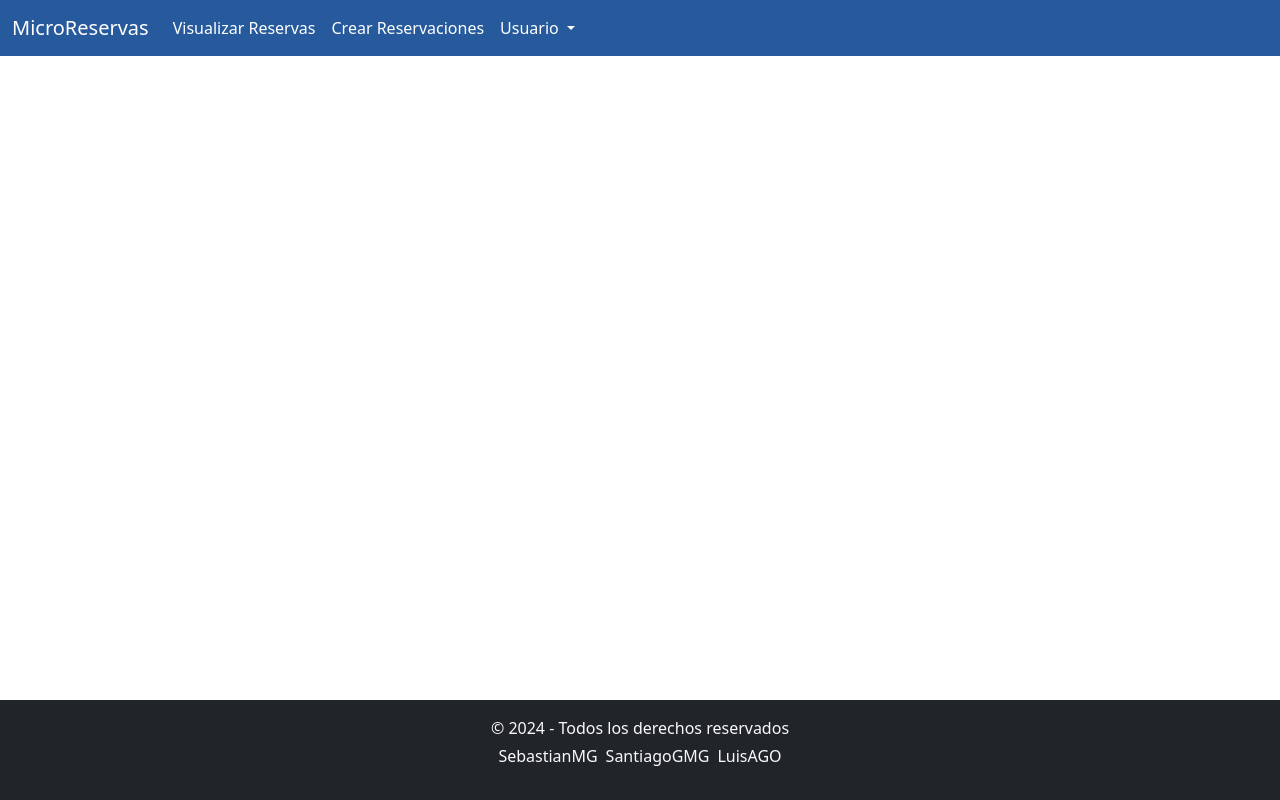
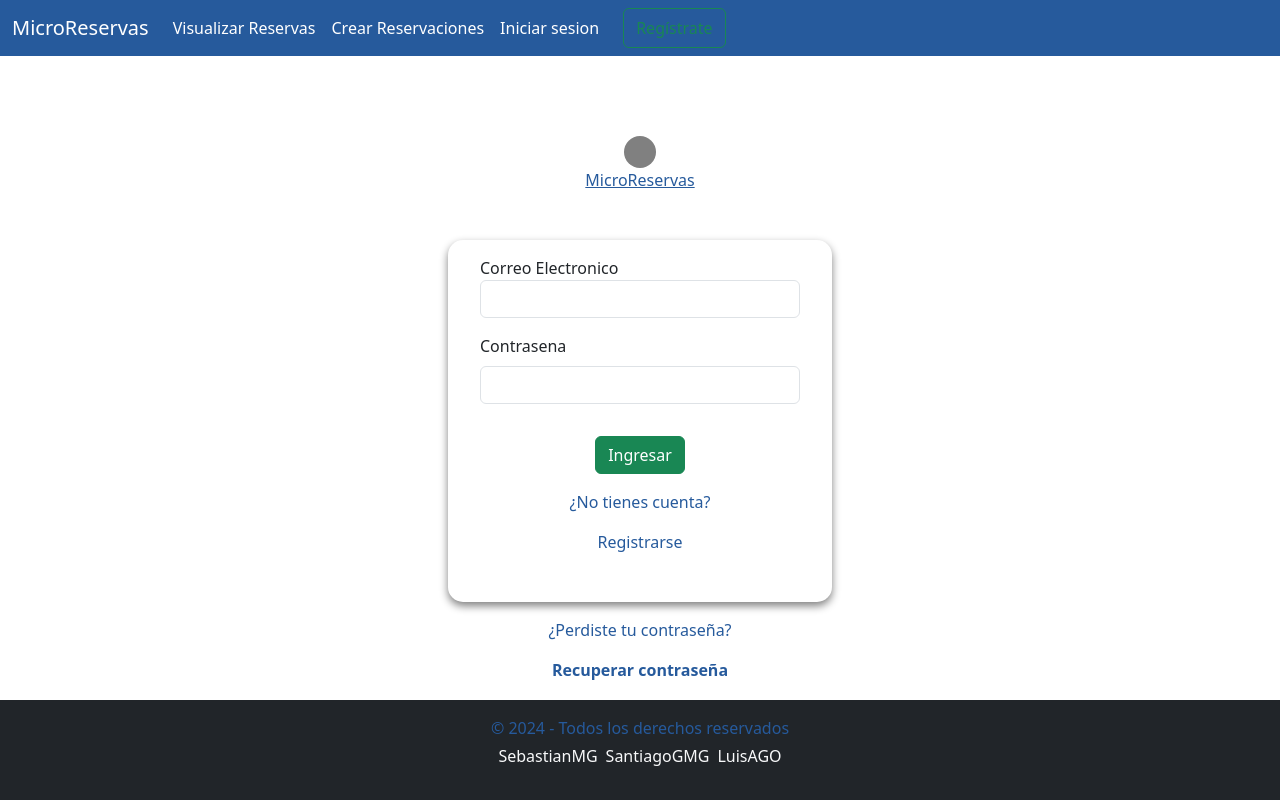
Before and after one commit to SebastianMayG/Frontend-Reservaciones, a Vue app: page /IniciarSesion in a window 1280 px wide. Built offline with nearby package versions, Linux system fonts and the light colour scheme.

Commit message:
feat: :construction: "Creacion de la vista "IniciarSesion""

```diff
--- a/src/components/NavBar.vue
+++ b/src/components/NavBar.vue
@@ -1,5 +1,10 @@
 <script setup>
 import { RouterLink } from 'vue-router';
+
+  const goToRegister = () => {
+      window.location.href = '/IniciarSesion';
+    };
+
 </script>
 
 <template>
@@ -17,16 +22,12 @@ import { RouterLink } from 'vue-router';
         <li class="nav-item">
             <RouterLink to = "/" class="nav-link active palabras" aria-current="page" >Crear Reservaciones</RouterLink>
         </li>
-        <li class="nav-item dropdown">
-          <a class="nav-link dropdown-toggle palabras" href="#" role="button" data-bs-toggle="dropdown" aria-expanded="false">
-            Usuario
-          </a>
-          <ul class="dropdown-menu">
-            <li><a class="dropdown-item " href="#">no se</a></li>
-            <li><a class="dropdown-item " href="#">lo puso luis en el figma</a></li>
-            <li><a class="dropdown-item" href="#">preguntenle a el</a></li>
-          </ul>
+        <li>
+          <RouterLink to = "/"  class="nav-link active palabras">Iniciar sesion</RouterLink>
         </li>
+          <button type="button" class="btn btn-outline-success ms-3" @click="goToRegister">
+              Regístrate
+            </button>
       </ul>
     </div>
   </div>
--- a/src/router/index.js
+++ b/src/router/index.js
@@ -1,6 +1,7 @@
 import { createRouter, createWebHistory } from 'vue-router';
 import VisualizarReservas from '../view/VisualizarReservas.vue';
 import CrearReservacion from '../view/CrearReservacion.vue';
+import IniciarSesion from '@/view/IniciarSesion.vue';
 
 const routes = [
     {
@@ -13,6 +14,11 @@ const routes = [
         name : "CrearReservacion",
         component: CrearReservacion
     },
+    {
+        path: '/IniciarSesion',
+        name : "IniciarSesion",
+        component: IniciarSesion
+    }
 ];
 
 const router = createRouter({
--- /dev/null
+++ b/src/view/IniciarSesion.vue
@@ -0,0 +1,79 @@
+<script>
+import 'bootstrap/dist/js/bootstrap.bundle.min.js';
+//import { RouterLink,RouterView } from 'vue-router';
+//import { useRouter } from 'vue-router';
+
+//const router = useRouter();
+
+
+export default {
+    name: 'IniciarSesion',
+};
+</script>
+
+<template>
+    <div class="center-elements mb-3">
+        <div class="center-elements m-5">
+            <img src="" alt="">
+            <div style="border-radius: 50%; background-color: gray; width: 2rem; height: 2rem;"></div>
+            <a href="/">MicroReservas</a>
+        </div>
+        <div class="login-form">
+            <form>
+                <div class="mb-3">
+                    <label for="EmailInput"> Correo Electronico</label>
+                    <div class="mb-3">
+                        <input type="email" class="form-control" id="EmailInput">
+                    </div>
+                </div>
+                <div class="mb-3">
+                    <label for="passwordInput" class="form-label"> Contrasena</label>
+                    <input type="password" class="form-control" id="passwordInput">
+                </div>
+                <div class="mb-3 btn-container">
+                    <button class="btn btn-success" style="margin: 1rem 0;">Ingresar</button>
+                    <p>¿No tienes cuenta?</p>
+                    <a href="#" class="link text-decoration-none" style="margin-bottom: 1rem;">Registrarse</a>
+                </div>
+            </form>
+        </div>
+        <div class="password-forgot">
+            <p>¿Perdiste tu contraseña?</p>
+            <a href="#" class="text-decoration-none" style="font-weight: bold;">Recuperar contraseña</a>
+        </div>
+    </div>
+</template>
+
+<style>
+    .login-form {
+        width: 30vw;
+        margin: 0 25%;
+        box-shadow: 0px 4px 8px gray;
+        border-radius: 15px;
+        padding: 1rem 2rem;
+    }
+
+    .btn-container {
+        display: flex;
+        align-items: center;
+        justify-content: center;
+        flex-direction: column;
+    }
+
+    .password-forgot {
+        margin: 1rem 0;
+        text-align: center;
+    }
+
+    p, a {
+        color: #265A9C;
+        list-style: none;
+    }
+
+    .center-elements {
+        display: flex;
+        flex-direction: column;
+        align-items: center;
+    }
+
+</style>
```
Also changed, not shown: src/components/LoginForm.vue (added, +20 -0 lines).
